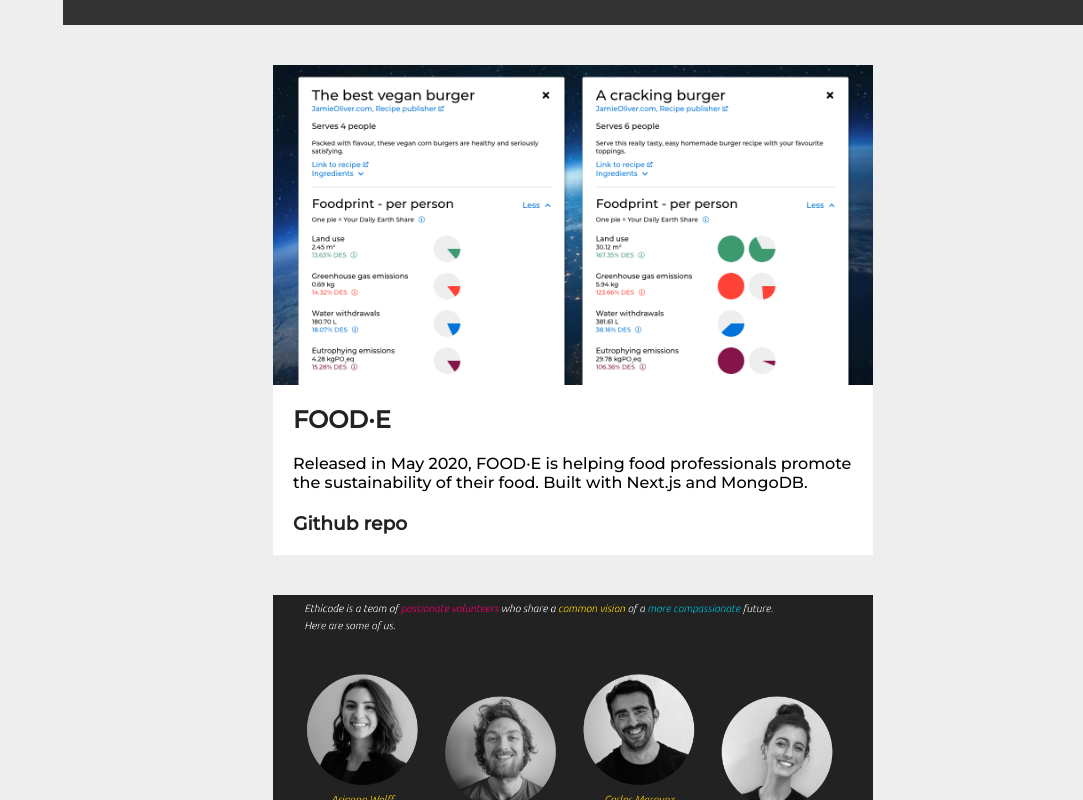
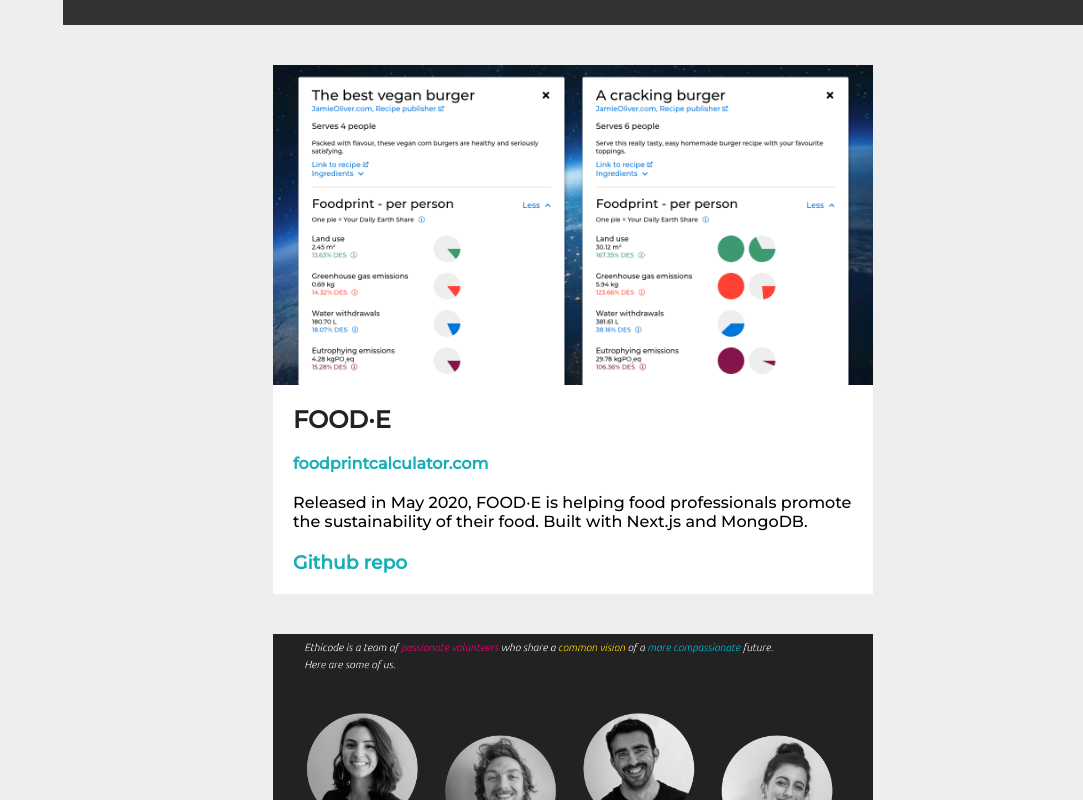
Before and after one commit to atlisg/portfolio, a Next.js app: page /resume in a window 1280 px wide. Shown: the part 2697-3497 px from the top of the page, without its empty margins (197-1280 px from the left). Built offline with nearby package versions, Linux system fonts and the light colour scheme.

Commit message:
few small changes

```diff
--- a/components/Experience.tsx
+++ b/components/Experience.tsx
@@ -52,7 +52,7 @@
           text-align: left;
         }
         .section-header-title {
-          color: ${theme.colors.text};
+          color: ${theme.colors.darkGrey};
           font-size: 16px;
           margin: 0 0 0 auto;
         }
--- a/components/Project.tsx
+++ b/components/Project.tsx
@@ -1,18 +1,27 @@
 import theme from '../styles/theme';
 import SmallCard from '../components/SmallCard';
 
-const Project = ({ image, title, about, homepage, repo }) => {
+const Project = ({ image, title, about, homepage, shortLink, repo }) => {
   return (
     <SmallCard>
       <div className="image-container">
         <img src={image} alt="project" />
       </div>
       <h2>
-        <a href={homepage}>{title}</a>
+        <a className="title" href={homepage}>
+          {title}
+        </a>
       </h2>
+      <h4>
+        <a className="repo" href={homepage}>
+          {shortLink}
+        </a>
+      </h4>
       <p>{about}</p>
       <h3>
-        <a href={repo}>Github repo</a>
+        <a className="repo" href={repo}>
+          Github repo
+        </a>
       </h3>
       <style jsx>{`
         .image-container {
@@ -26,17 +35,25 @@
           margin: 20px;
           font-size: 24px;
         }
-        h3 {
+        h3,
+        h4 {
           margin: 20px;
         }
         p {
           margin: 20px;
         }
-        a {
+        .repo {
+          text-decoration: none;
+          color: ${theme.colors.blue};
+        }
+        .repo:hover {
+          opacity: 0.8;
+        }
+        .title {
           text-decoration: none;
           color: ${theme.colors.text};
         }
-        a:hover {
+        .title:hover {
           color: ${theme.colors.blue};
         }
 
--- a/components/Projects.tsx
+++ b/components/Projects.tsx
@@ -7,6 +7,7 @@
       title="FOOD·E"
       about="Released in May 2020, FOOD·E is helping food professionals promote the sustainability of their food. Built with Next.js and MongoDB."
       homepage="//foodprintcalculator.com/"
+      shortLink="foodprintcalculator.com"
       repo="//github.com/ethicodeorg/foodprint-calculator"
     />
     <Project
@@ -14,6 +15,7 @@
       title="Ethicode homepage"
       about="Created in March 2020, the homepage for Ethicode was originally built with Vue.js but after experimenting with that framework a bit, I decided to rewrite this project using Next.js."
       homepage="//ethicode.org/"
+      shortLink="ethicode.org"
       repo="//github.com/ethicodeorg/website"
     />
     <Project
@@ -21,6 +23,7 @@
       title="VeganBot"
       about="Deployed in May 2018, VeganBot educates and trains people in the vegan conversation, to help veganism spread even faster. The client was built with TypeScript/Angular.js, the server with Node.js and then some Python scripts to gather the content."
       homepage="//veganbot.com/"
+      shortLink="veganbot.com"
       repo="//github.com/atlisg/vegan-bot"
     />
     <Project
@@ -28,6 +31,7 @@
       title="Hvert fara peningarnir?"
       about="'Hvert fara peningarnir?' or 'Where does the money go?' was my graduation project. Me and two other geniuses took it upon ourselves to display the books for the town of Kópavogur in a user friendly UI to increase transparency on how the town's finance is managed. The town of Kópavogur was the first establishment in Iceland to open their books in this way but now many other towns and counties have followed suit. We used Angular.js on the client, Node.js on the server and a Python script to move the data from the towns SQL database into our super fast NoSQL ElasticSearch search engine."
       homepage="//hfp.kopavogur.is"
+      shortLink="hfp.kopavogur.is"
       repo="//github.com/agirmar92/HvertFaraPeningarnir"
     />
 
--- a/pages/index.tsx
+++ b/pages/index.tsx
@@ -50,7 +50,7 @@
         }
 
         .profile {
-          width: 200px;
+          width: 240px;
           padding: 20px;
           clip-path: circle(150px at center);
           border: 10px solid ${theme.colors.pink};
```
